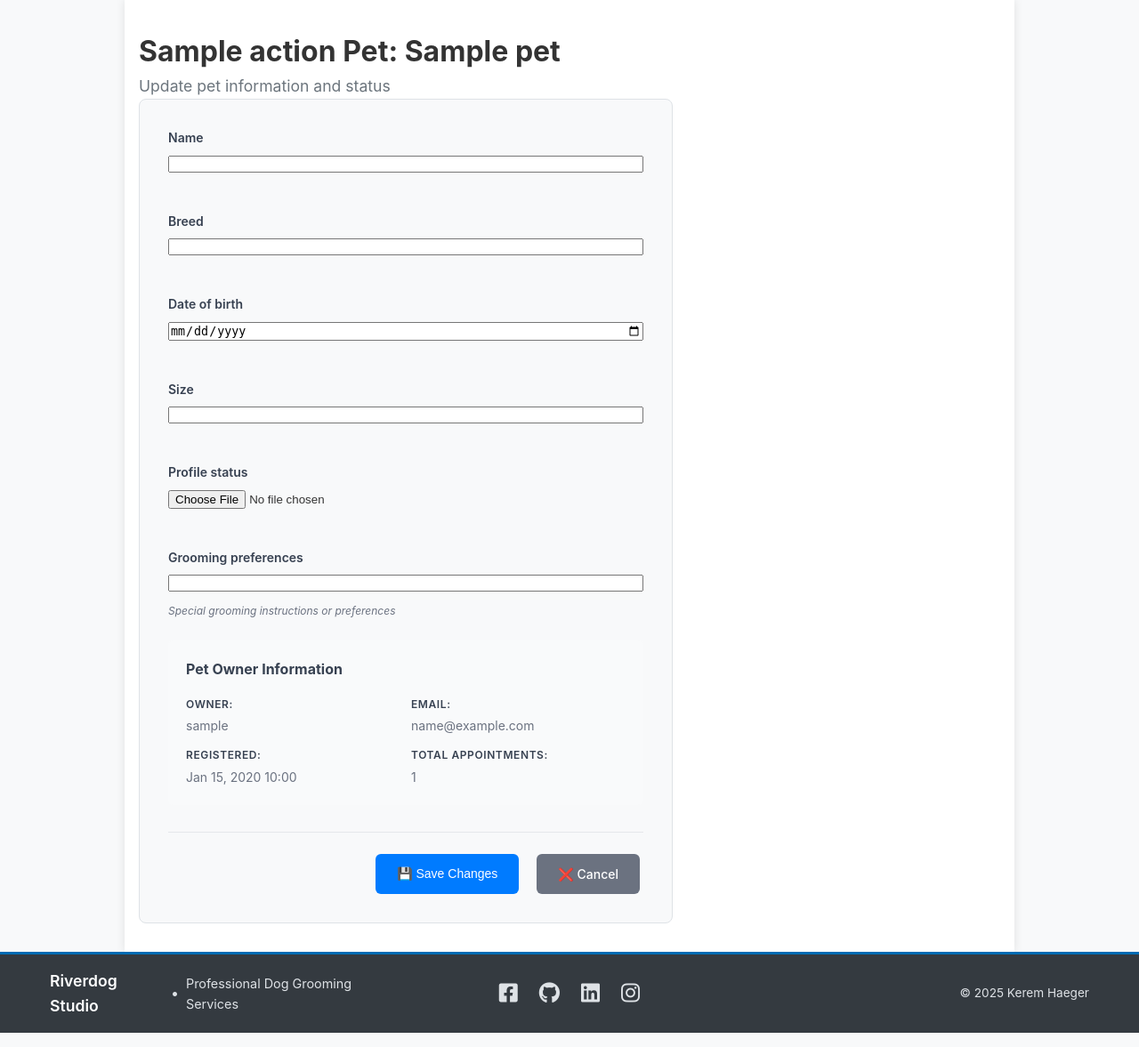
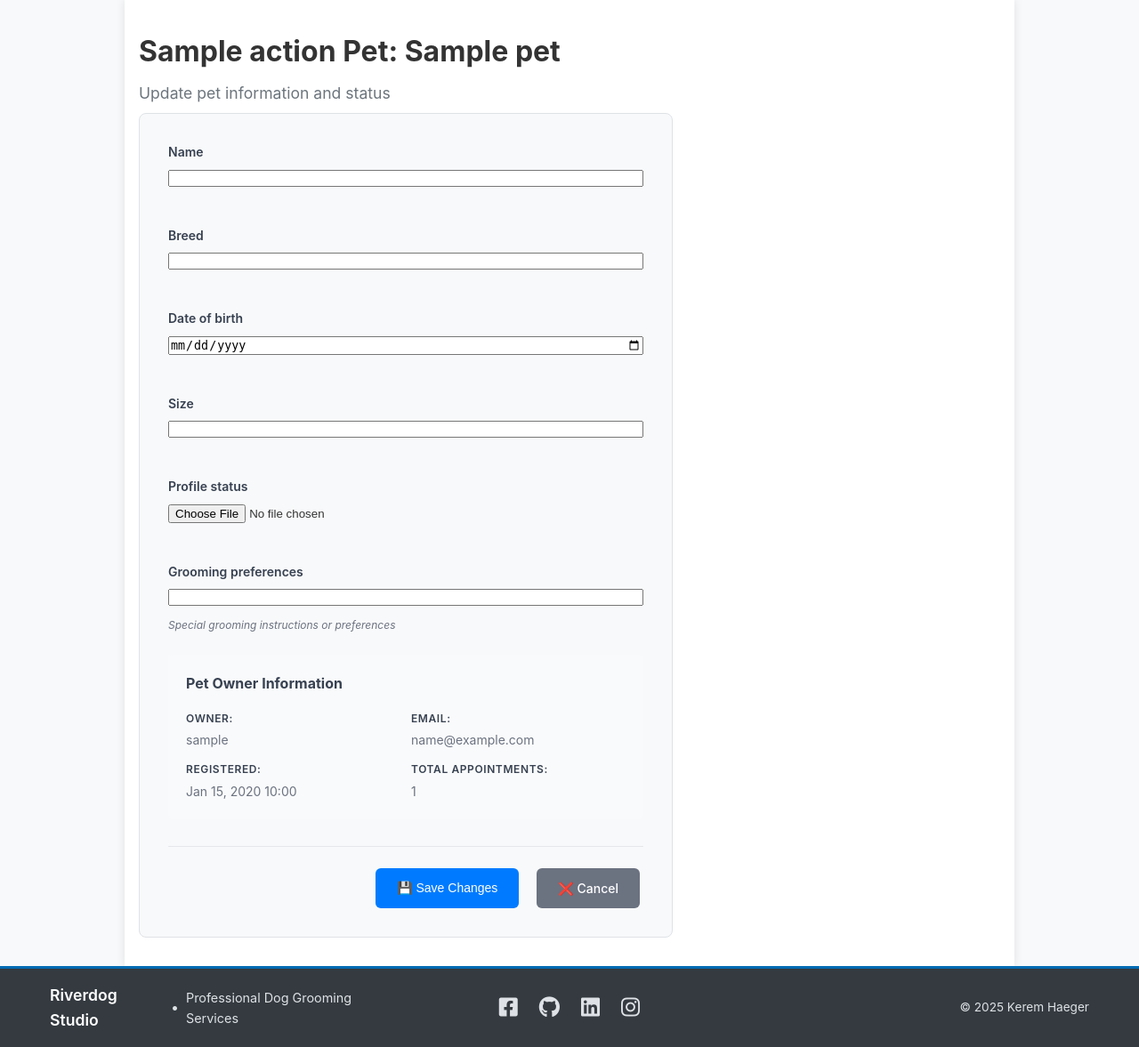
Before and after one commit to Kerem-Haeger/dog_booking_system, a Django app: template core/templates/core/pets/manager_edit_pet.html in a window 1280 px wide. Shown: the whole page at 89% size. Run offline with Django 4.2, Linux system fonts and the light colour scheme; the template is opened without the code that fills it: most values are stand-ins (such as "Sample title", 1, 10 or a date in 2020); form fields are guessed from the names that the template uses; some libraries are stand-ins or nearby versions.

Commit message:
Add UX message and slight styling change

```diff
--- a/core/static/core/css/pet_management.css
+++ b/core/static/core/css/pet_management.css
@@ -54,6 +54,10 @@
 
 .tab-content.active {
     display: block;
+}
+
+.dashboard-subtitle {
+    margin: 0.5rem 0;
 }
 
 /* Search styling */
--- a/core/static/core/css/user-management.css
+++ b/core/static/core/css/user-management.css
@@ -102,6 +102,10 @@
     display: flex;
     gap: 1rem;
     align-items: center;
+}
+
+.dashboard-subtitle {
+    margin: 0.5rem 0;
 }
 
 /* User grid layout - shared styles */
```
Also changed, not shown: core/templates/core/users/approve_users.html (+12 -2 lines).
